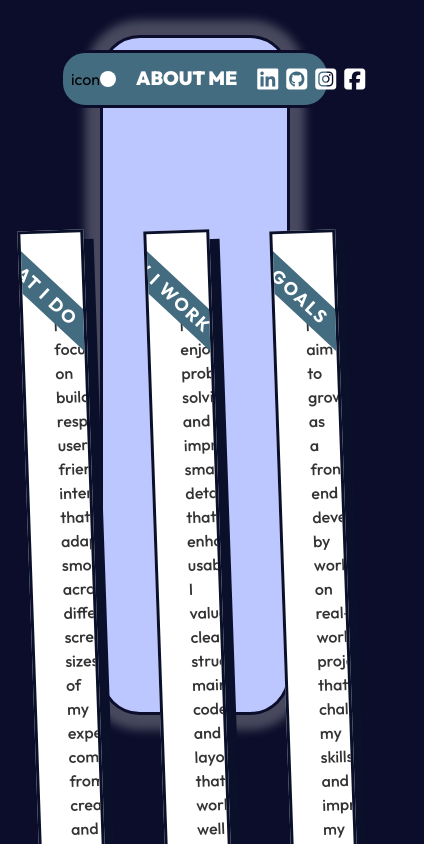
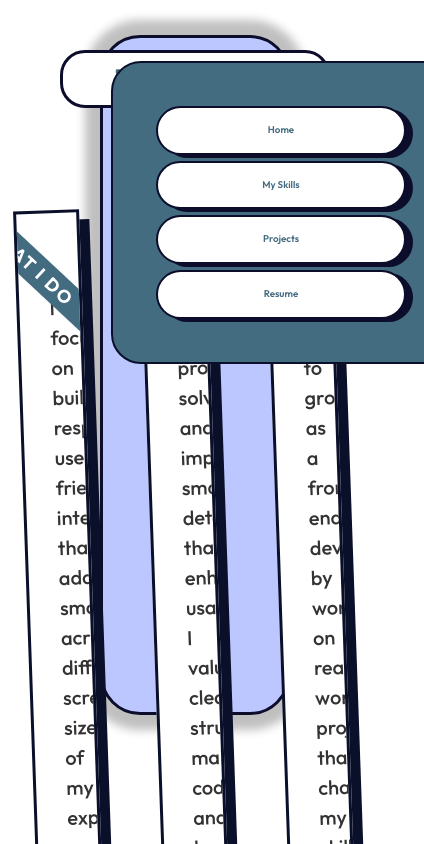
Before and after one commit to ashleeinofre/My-Portfolio-Website, a website: page about.html in a window 390 px wide. Both pictures are taken after a click on the button 108 px from the left and 79 px from the top of the page. Shown: the top 844 px of the page, 424 px wide, since content can reach past the window. Drawn offline with Linux system fonts and the light colour scheme.

Commit message:
Finished about.html
Created a modal (main menu)

```diff
--- a/about.html
+++ b/about.html
@@ -18,7 +18,7 @@
 
 
     <!--Main Content Container-->
-    <section class="p-4 mt-40" id="about-section">
+    <section class="p-4 mt-35" id="about-section">
       <div class="m-4 text-justify">
         <div class="flex justify-center outfit gap-15">
 
@@ -50,9 +50,8 @@
               <span class="banner-text">FRONT-END</span>
             </div>
             <p class="card__subtitle">I aim to grow as a front-end developer by working on real-world projects
-              that challenge my skills and
-              improve my
-              understanding of modern interfaces. I am focused on building practical experience while contributing to
+              that challenge my skills and improve my understanding of modern interfaces. I am focused on building
+              practical experience while contributing to
               clean, user-centered designs.</p>
           </div>
         </div>
@@ -66,12 +65,48 @@
   <section id="hero-icons" class="bg-white border-[#0B0D2A] border-[3px] relative mx-15 rounded-[clamp(25px,2.5vw,50px)] bottom-155
   max-[1000px]:bottom-135 resize-t dark:bg-[#446C81]">
     <div class="flex justify-between items-center p-2">
-      <a href="">icon</a>
-      <button class=" bg-white rounded-full" onclick="toggleDarkMode()">
-      <img src="../Images/crescent-moon.png" alt="Dark Mode Button" class="w-14 h-auto object-contain p-2 dark:hidden">
-      <img src="../Images/sun.png" alt="Light Mode Button" class="w-14 h-auto object-contain hidden p-2 dark:block">
-    </button>
-      <h1 class=" text-[#446C81] font-black text-[clamp(1.2rem,4.5vw,6rem)] whitespace-nowrap leading-none ml-10 mr-2 resize-t dark:text-[white]">
+      <div class="ml-10 flex gap-5">
+        <!----MOdal-->
+        <button class="icon text-[#446C81] dark:text-white" id="openmodal">
+          <i class="fa-solid fa-list"></i></button>
+
+
+        <div class="modal bg-[#446C81] dark:bg-white" id="modal">
+          <div id="modal-con" class="flex justify-center p-10 resize-t items-center">
+            <ul class="flex flex-col">
+              <li
+                class="button text-[#446C81] bg-white rounded-4xl max-[1000px]:rounded-[25px] resize-t dark:bg-[#446C81] dark:text-[white]">
+                <a href="index.html">Home</a>
+              </li>
+              <li
+                class="button text-[#446C81] bg-white rounded-4xl max-[1000px]:rounded-[25px] resize-t dark:bg-[#446C81] dark:text-[white]">
+                <a href="">My Skills</a>
+              </li>
+              <li
+                class="button text-[#446C81] bg-white rounded-4xl max-[1000px]:rounded-[25px] resize-t dark:bg-[#446C81] dark:text-[white]">
+                <a href="">Projects</a>
+              </li>
+              <li class="button text-[#446C81] bg-white rounded-4xl max-[1000px]:rounded-[25px] resize-t dark:bg-[#446C81] dark:text-[white]
+             type1">
+                <a href="/Resume/Resume - Nicoley Ashlee Inofre.pdf" download>
+                  <span class="default-t">Resume</span>
+                  <span class="hover-t">Download</span>
+                </a>
+              </li>
+            </ul>
+            <button id="closemodal"
+              class="relative bottom-60 text-3xl text-white hover:scale-[1.1] dark:text-[#0B0D2A]">x</button>
+          </div>
+        </div>
+        <!----MOdal-->
+        <button class="hover:scale-[1.2]" onclick="toggleDarkMode()">
+          <img src="../Images/crescent-moon.png" alt="Dark Mode Button"
+            class="w-17 h-auto object-contain p-2 dark:hidden">
+          <img src="../Images/sun.png" alt="Light Mode Button" class="w-17 h-auto object-contain hidden p-2 dark:block">
+        </button>
+      </div>
+      <h1
+        class=" text-[#446C81] font-black text-[clamp(1.2rem,4.5vw,6rem)] whitespace-nowrap leading-none ml-20 resize-t dark:text-[white]">
         ABOUT ME</h1>
       <div id="icons-con"
         class="mr-10 ml-2 flex text-center items-center resize-t [&_a]:text-[#446C81] dark:[&_a]:text-[white]">
@@ -88,4 +123,5 @@
   </section>
   <script src="src/script.js"></script>
 </body>
+
 </html>
--- a/src/input.css
+++ b/src/input.css
@@ -3,6 +3,15 @@
   @custom-variant dark (&:where(.dark, .dark *));
 
   @layer utilities {
+    .page {
+      opacity: 0;
+      transition: opacity 0.4s ease;
+    }
+
+    .page.show {
+      opacity: 1;
+    }
+
     .outfit {
       font-family: Outfit;
     }
@@ -35,9 +44,36 @@
       box-shadow: 17px 17px 0 #0a102a;
       background-color: #ffc21b;
       color: white;
+
     }
 
-  /*--------------*/
+    .button .hover-t {
+      display: none;
+      font-size: 2vw;
+    }
+
+    .button:hover .default-t {
+      display: none;
+    }
+
+    .button:hover .hover-t {
+      display: inline;
+    }
+
+    .modal {
+      position: fixed;
+      border-radius: 30px;
+      border: solid 2px #0a102a;
+      transition: all 0.3s ease-in-out;
+      opacity: 0;
+      pointer-events: none;
+    }
+
+    .modal.open {
+      opacity: 1;
+      pointer-events: auto;
+    }
+
     .card {
       width: 320px;
       padding: 30px;
@@ -48,14 +84,17 @@
       transition: all 0.3s ease;
       overflow: hidden;
     }
+
     .card:active {
       animation: shake 0.5s ease-in-out;
     }
+
     .card:hover {
       transform: rotate(0deg) scale(1.02);
       box-shadow: 20px 20px 0 #0a102a;
       background-color: #ffc21b;
     }
+
     .banner {
       position: absolute;
       top: 3px;
@@ -72,6 +111,7 @@
       overflow: hidden;
       transition: background 0.5s ease;
     }
+
     .banner-text {
       display: inline-block;
       transition: opacity 0.5s ease, transform 0.5s ease;
@@ -81,54 +121,33 @@
       top: 50%;
       transform: translateY(-50%);
     }
+
     .banner:hover .banner-text:first-child {
       opacity: 0;
       transform: translateY(-100%);
     }
+
     .banner:hover .banner-text:last-child {
       opacity: 1;
       transform: translateY(-40%);
     }
+
     .banner-text:last-child {
       opacity: 0;
       transform: translateY(60%);
     }
+
     .banner:hover {
       background: rgb(255, 255, 255);
-  color:#0a102a;
+      color: #0a102a;
     }
+
     .card__subtitle {
-  font-size: 16px;
+      font-size: 20px;
       font-weight: 500;
       color: #333;
-  margin-top:50px;
+      margin-top: 50px;
       text-align: center;
-}
-
-
-
-
-
-  /*--------------*/
-  }
-
-/*------*/
-
-@keyframes shake {
-  0% {
-    transform: translateX(0);
-  }
-  25% {
-    transform: translateX(-5px);
-  }
-  50% {
-    transform: translateX(5px);
-  }
-  75% {
-    transform: translateX(-5px);
-  }
-  100% {
-    transform: translateX(0);
     }
   }
 
@@ -136,24 +155,28 @@
 
 
 
+  @keyframes shake {
+    0% {
+      transform: translateX(0);
+    }
 
+    25% {
+      transform: translateX(-5px);
+    }
 
+    50% {
+      transform: translateX(5px);
+    }
 
+    75% {
+      transform: translateX(-5px);
+    }
 
+    100% {
+      transform: translateX(0);
+    }
+  }
 
-
-
-
-
-
-
-
-
-
-
-
-
-/*----*/
 
   .resize-t {
     transition: all 0.1s ease;
--- a/src/script.js
+++ b/src/script.js
@@ -16,3 +16,27 @@ document.addEventListener("DOMContentLoaded", () => {
     html.classList.remove("dark");
   }
 });
+
+
+
+const openBtn = document.getElementById("openmodal");
+const closeBtn = document.getElementById("closemodal");
+const modal = document.getElementById("modal");
+
+openBtn.addEventListener("click", () => {
+  modal.classList.add("open");
+});
+
+closeBtn.addEventListener("click", () => {
+  modal.classList.remove("open");
+});
+
+function closeModal() {
+  modal.classList.remove("open");
+}
+
+document.querySelectorAll("#modal a").forEach(link => {
+  link.addEventListener("click", () => {
+    closeModal();
+  });
+});
```
Also changed, not shown: index.html (+17 -13 lines), Images/Screenshot 2026-01-16 202929.png (added), src/styles.css, 2 other files. Lines whose indentation alone changed are shown as unchanged.
